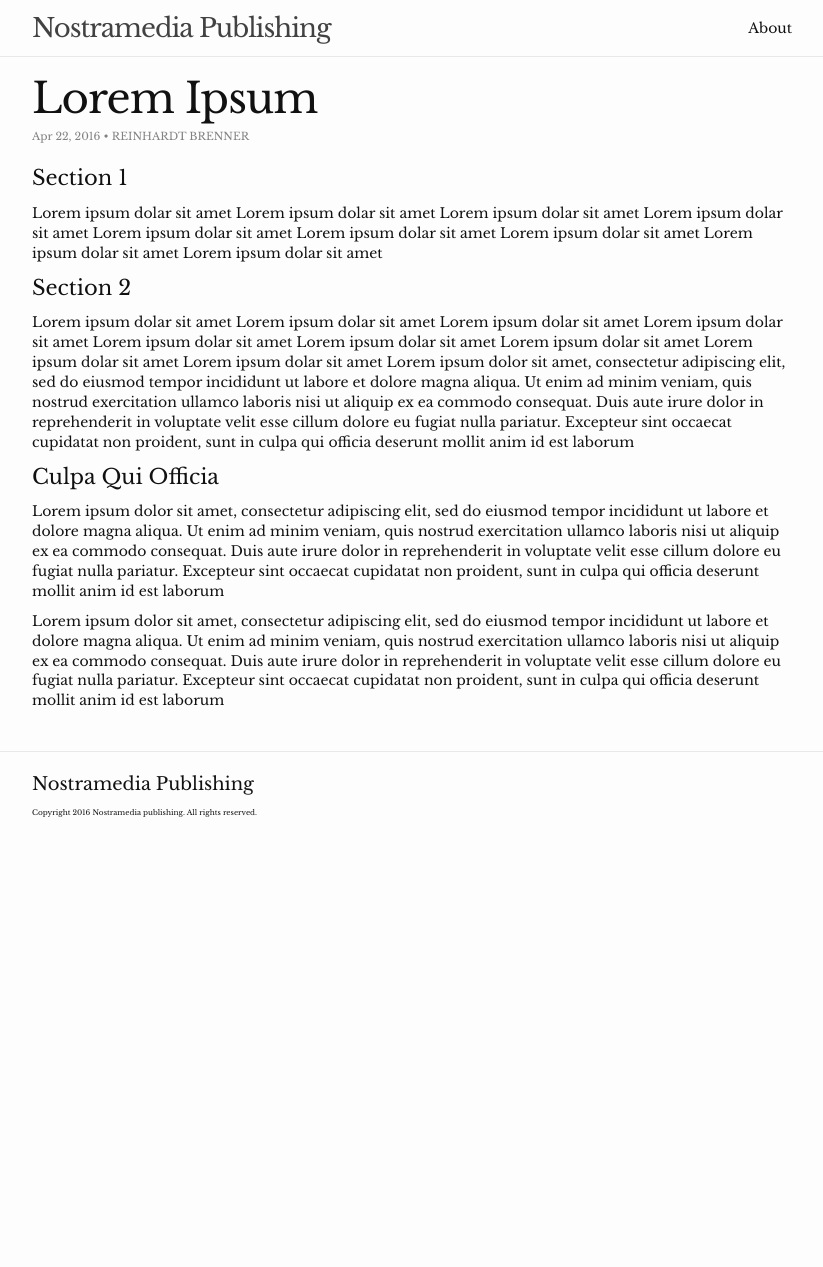
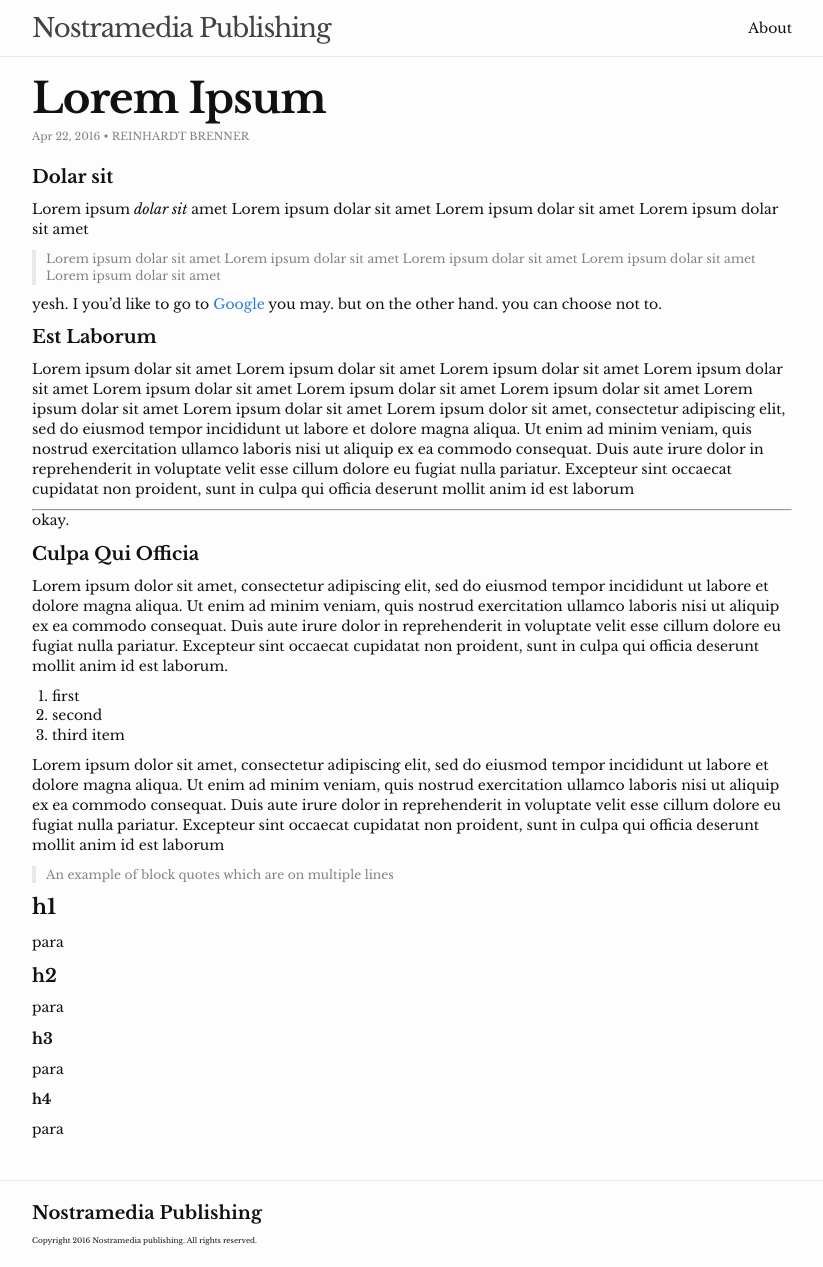
Before and after one commit to nostramedia/nostramedia.github.io, a Jekyll site: the page built from _posts/2016-04-22-lorem-ipsum.markdown, in a window 1280 px wide. Shown: the whole page, without its empty margins (228-1051 px from the left). Built offline with Jekyll 4.4.1, drawn with Linux system fonts in a browser that asks for light colours; before the commit the page ends 900 px from its top, so only the background shows below that.

Commit message:
header styles

```diff
--- a/_posts/2016-04-22-lorem-ipsum.markdown
+++ b/_posts/2016-04-22-lorem-ipsum.markdown
@@ -6,17 +6,18 @@ author: Reinhardt Brenner
 categories: jekyll update
 ---
 
-# Section 1
+## Dolar sit
 
-Lorem ipsum dolar sit amet  Lorem ipsum dolar sit amet  Lorem ipsum dolar sit amet
+Lorem ipsum *dolar sit* amet  Lorem ipsum dolar sit amet  Lorem ipsum dolar sit amet
 Lorem ipsum dolar sit amet
-Lorem ipsum dolar sit amet
-Lorem ipsum dolar sit amet
-Lorem ipsum dolar sit amet
+
+> Lorem ipsum dolar sit amet Lorem ipsum dolar sit amet Lorem ipsum dolar sit amet
 Lorem ipsum dolar sit amet
 Lorem ipsum dolar sit amet
 
-# Section 2
+yesh. I you'd like to go to [Google][] you may. but on the other hand. you can choose not to.
+
+## Est Laborum
 
 Lorem ipsum dolar sit amet  Lorem ipsum dolar sit amet  Lorem ipsum dolar sit amet
 Lorem ipsum dolar sit amet
@@ -27,8 +28,39 @@ Lorem ipsum dolar sit amet
 Lorem ipsum dolar sit amet
   Lorem ipsum dolor sit amet, consectetur adipiscing elit, sed do eiusmod tempor incididunt ut labore et dolore magna aliqua. Ut enim ad minim veniam, quis nostrud exercitation ullamco laboris nisi ut aliquip ex ea commodo consequat. Duis aute irure dolor in reprehenderit in voluptate velit esse cillum dolore eu fugiat nulla pariatur. Excepteur sint occaecat cupidatat non proident, sunt in culpa qui officia deserunt mollit anim id est laborum
 
-# Culpa Qui Officia
+- - -
+
+okay.
+
+## Culpa Qui Officia
+
+  Lorem ipsum dolor sit amet, consectetur adipiscing elit, sed do eiusmod tempor incididunt ut labore et dolore magna aliqua. Ut enim ad minim veniam, quis nostrud exercitation ullamco laboris nisi ut aliquip ex ea commodo consequat. Duis aute irure dolor in reprehenderit in voluptate velit esse cillum dolore eu fugiat nulla pariatur. Excepteur sint occaecat cupidatat non proident, sunt in culpa qui officia deserunt mollit anim id est laborum.
+
+1. first
+2. second
+3. third item
 
   Lorem ipsum dolor sit amet, consectetur adipiscing elit, sed do eiusmod tempor incididunt ut labore et dolore magna aliqua. Ut enim ad minim veniam, quis nostrud exercitation ullamco laboris nisi ut aliquip ex ea commodo consequat. Duis aute irure dolor in reprehenderit in voluptate velit esse cillum dolore eu fugiat nulla pariatur. Excepteur sint occaecat cupidatat non proident, sunt in culpa qui officia deserunt mollit anim id est laborum
 
-  Lorem ipsum dolor sit amet, consectetur adipiscing elit, sed do eiusmod tempor incididunt ut labore et dolore magna aliqua. Ut enim ad minim veniam, quis nostrud exercitation ullamco laboris nisi ut aliquip ex ea commodo consequat. Duis aute irure dolor in reprehenderit in voluptate velit esse cillum dolore eu fugiat nulla pariatur. Excepteur sint occaecat cupidatat non proident, sunt in culpa qui officia deserunt mollit anim id est laborum
+> An example of block quotes
+> which are on
+> multiple lines
+
+# h1 #
+
+para
+
+## h2
+
+para
+
+### h3
+
+para
+
+#### h4
+
+para
+
+
+[Google]: http://www.google.com
--- a/_sass/_base.scss
+++ b/_sass/_base.scss
@@ -82,7 +82,7 @@ li {
  * Headings
  */
 h1, h2, h3, h4, h5, h6 {
-    font-weight: $base-font-weight;
+    font-weight: 700;
 }
 
 
@@ -113,9 +113,7 @@ blockquote {
     color: $grey-color;
     border-left: 4px solid $grey-color-light;
     padding-left: $spacing-unit / 2;
-    font-size: 18px;
-    letter-spacing: -1px;
-    font-style: italic;
+    font-size: $base-font-size;
 
     > :last-child {
         margin-bottom: 0;
--- a/_sass/_layout.scss
+++ b/_sass/_layout.scss
@@ -224,26 +224,26 @@
     margin-bottom: $spacing-unit;
 
     h2 {
-        font-size: 32px;
+        font-size: 1.3em;
 
         @include media-query($on-laptop) {
-            font-size: 28px;
+            font-size: 1.3em;
         }
     }
 
     h3 {
-        font-size: 26px;
+        font-size: 1.1em;
 
         @include media-query($on-laptop) {
-            font-size: 22px;
+            font-size: 1.1em;
         }
     }
 
     h4 {
-        font-size: 20px;
+        font-size: 1em;
 
         @include media-query($on-laptop) {
-            font-size: 18px;
+            font-size: 1em;
         }
     }
 }
```
